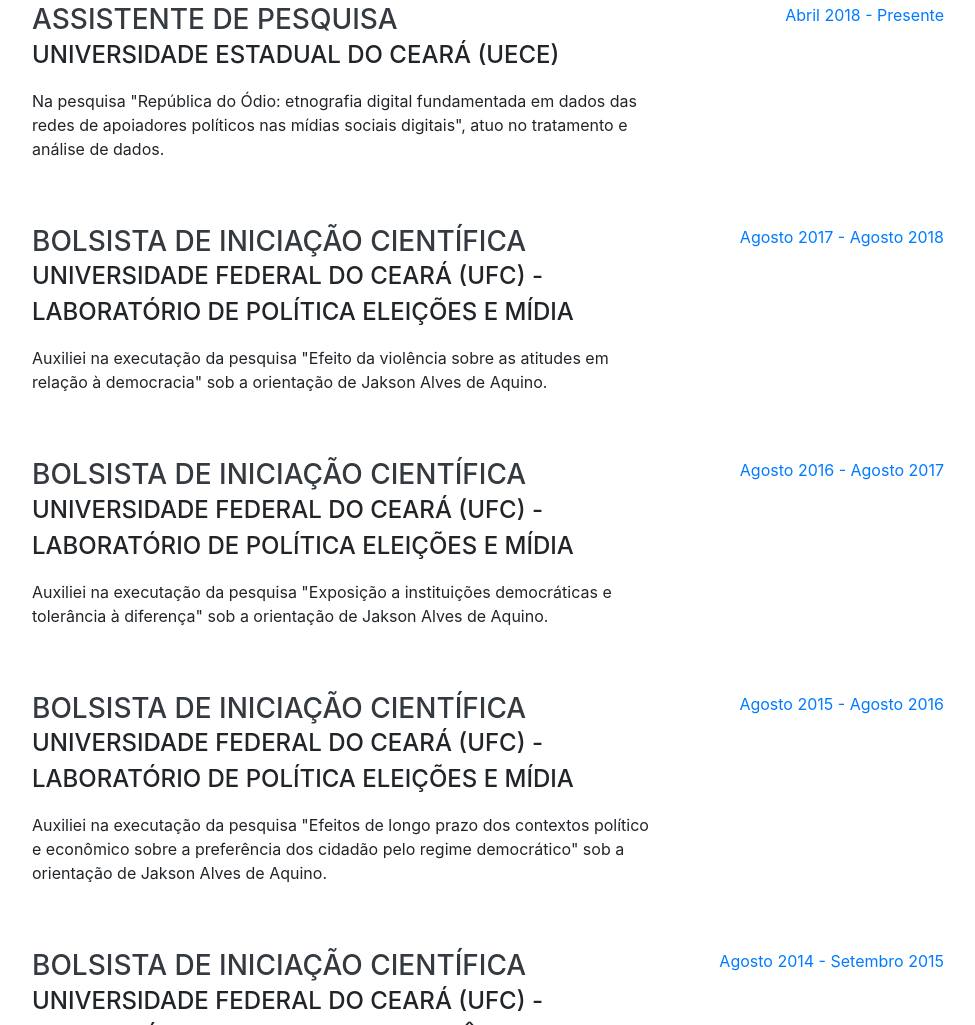
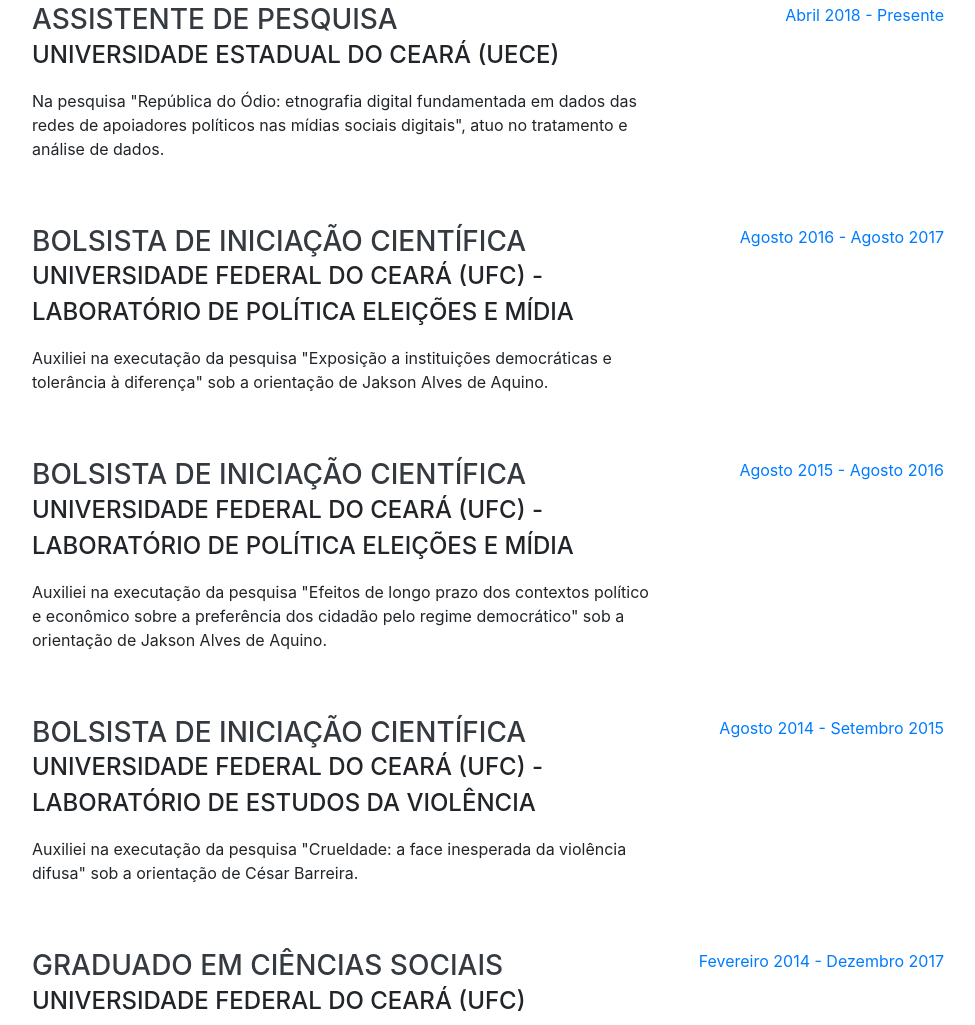
Before and after one commit to delucasmarcio/Marcio_Portfolio, a website with bundled scripts: page index.html in a window 1280 px wide. Shown: the part 1154-2179 px from the top of the page, without its empty margins (288-1263 px from the left). Built offline with nearby package versions, Linux system fonts and the light colour scheme; a web font is replaced by a local one.

Commit message:
something

```diff
--- a/index.html
+++ b/index.html
@@ -108,17 +108,6 @@
           </div>
           <div class="resume-date text-md-right">
             <span class="text-primary">Abril 2018 - Presente</span>
-          </div>
-        </div>
-
-        <div class="resume-item d-flex flex-column flex-md-row justify-content-between mb-5">
-          <div class="resume-content">
-            <h3 class="mb-0">Bolsista de Iniciação Científica</h3>
-            <div class="subheading mb-3">Universidade Federal do Ceará (UFC) - Laboratório de Política Eleições e Mídia </div>
-            <p>Auxiliei na executação da pesquisa "Efeito da violência sobre as atitudes em relação à democracia" sob a orientação de Jakson Alves de Aquino.</p>
-          </div>
-          <div class="resume-date text-md-right">
-            <span class="text-primary">Agosto 2017 - Agosto 2018</span>
           </div>
         </div>
 
```
